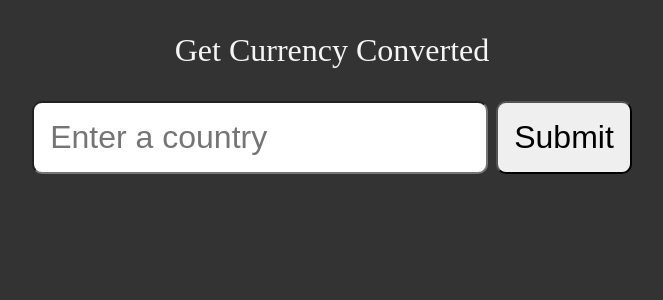
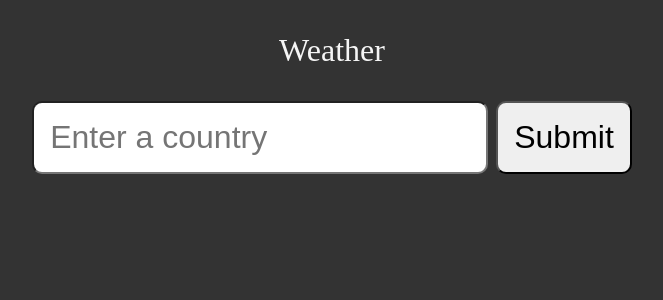
Before and after one commit to NivedhithaMac/Project, a Flask app: page / in a window 1280 px wide. Shown: the top 300 px of the page, without its empty margins (308-971 px from the left). Run offline with Flask 3, Linux system fonts and the light colour scheme.

Commit message:
Title update

```diff
--- a/templates/convertor.html
+++ b/templates/convertor.html
@@ -3,7 +3,7 @@
 <head>
     <meta charset="UTF-8">
     <meta name="viewport" content="width=device-width, initial-scale=1.0">
-    <title>{{title}} Weathers</title></title>
+    <title>{{title}} Weather</title></title>
     <link href ="{{url_for('static',filename='styles/style.css')}}" rel="stylesheet" />
 </head>
 <body>
--- a/templates/index.html
+++ b/templates/index.html
@@ -3,11 +3,11 @@
 <head>
     <meta charset="UTF-8">
     <meta name="viewport" content="width=device-width, initial-scale=1.0">
-    <title>Get Currency Converted</title>
+    <title>Get Weather</title>
     <link href ="{{url_for('static',filename='styles/style.css')}}" rel="stylesheet" />
 </head>
 <body>
-    <hi>Get Currency Converted
+    <hi>Weather
     </hi>
     <form action="/convertor">
         <input type="text" name="city" id="city" placeholder="Enter a country"/>
```
